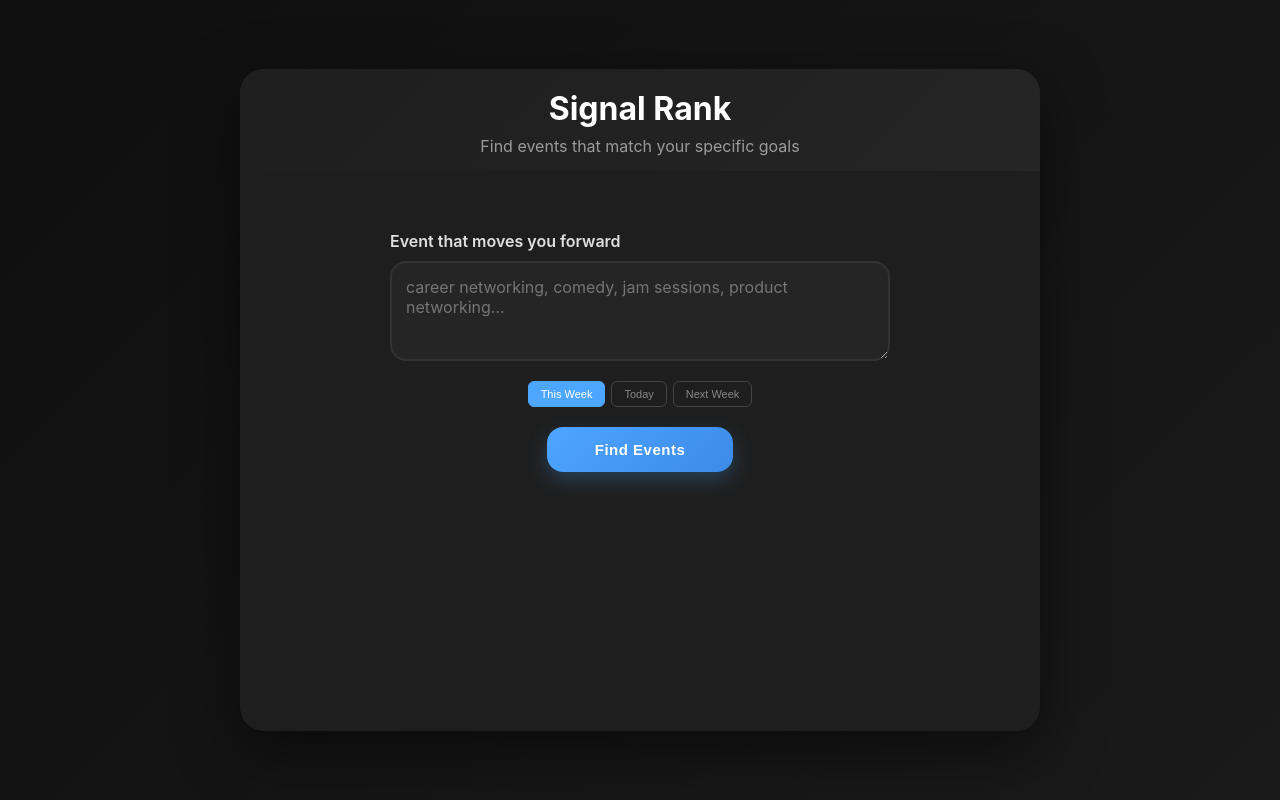
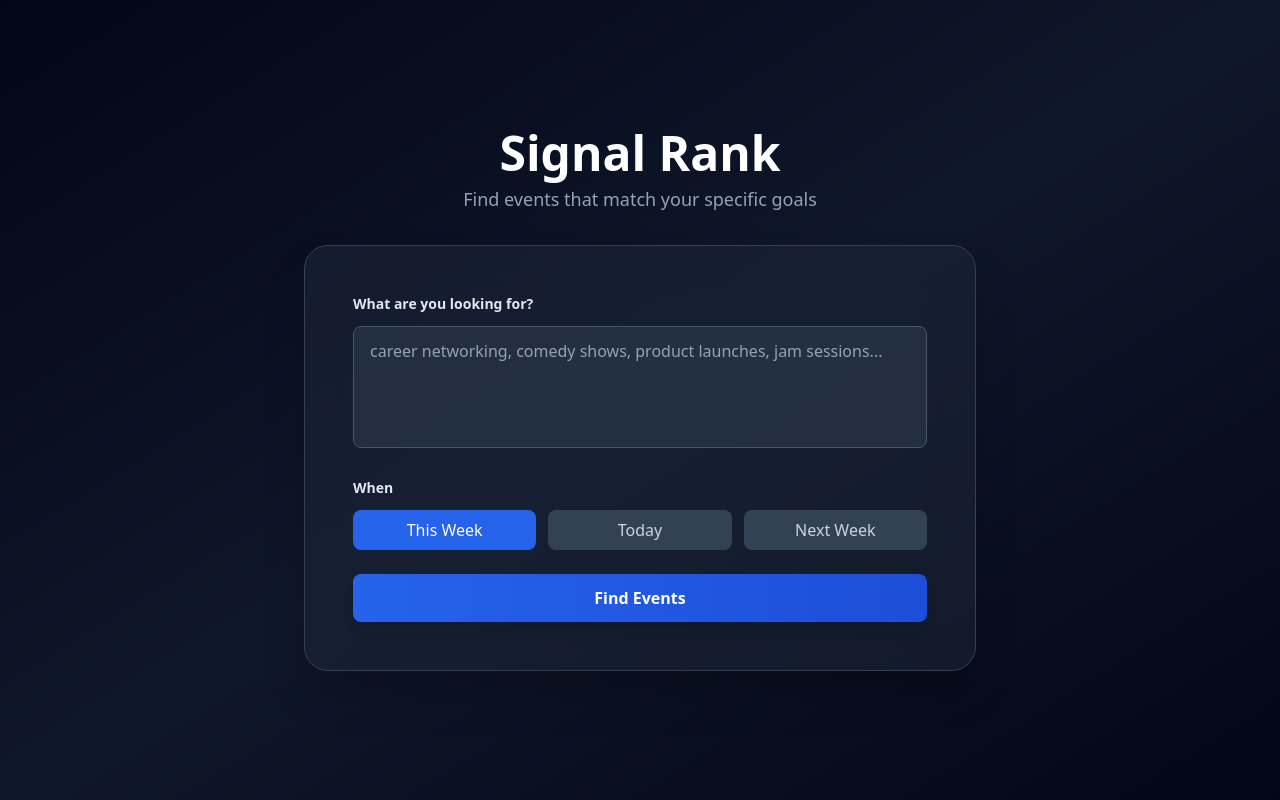
Before and after one commit to fiyinadeyera/SignalRank, a Flask app: page / in a window 1280 px wide. Run offline with Flask 3, Linux system fonts and the light colour scheme; some libraries are stand-ins or nearby versions.

Commit message:
Redesign UI with Tailwind CSS
- Add Tailwind CSS for modern, professional styling
- Remove custom dark CSS, use Tailwind's utility-first approach
- Change label from 'Event that moves you forward' to 'What are you looking for?'
- Reduce header spacing (tighter layout)
- Improve event cards with better visual hierarchy
- Glass-morphism effect with backdrop blur
- Better color scheme and typography
- Smoother interactions and hover effects

```diff
--- a/templates/index.html
+++ b/templates/index.html
@@ -4,219 +4,15 @@
     <meta charset="UTF-8">
     <meta name="viewport" content="width=device-width, initial-scale=1.0">
     <title>Signal Rank</title>
+    <script src="https://cdn.tailwindcss.com"></script>
     <style>
-        * {
-            margin: 0;
-            padding: 0;
-            box-sizing: border-box;
-        }
-
-        body {
-            font-family: -apple-system, BlinkMacSystemFont, 'Segoe UI', Roboto, sans-serif;
-            background: linear-gradient(135deg, #0f0f0f 0%, #1a1a1a 100%);
-            min-height: 100vh;
-            display: flex;
-            align-items: center;
-            justify-content: center;
-            padding: 20px;
-        }
-
-        .container {
-            background: #1e1e1e;
-            border-radius: 24px;
-            box-shadow: 0 20px 60px rgba(0, 0, 0, 0.5);
-            max-width: 800px;
-            width: 100%;
-            overflow: hidden;
-        }
-
-        .header {
-            background: linear-gradient(135deg, #1e1e1e 0%, #252525 100%);
-            color: #e0e0e0;
-            padding: 20px 30px 15px 30px;
-            text-align: center;
-        }
-
-        .header h1 {
-            font-size: 32px;
-            margin-bottom: 8px;
-            font-weight: 700;
-            color: #fff;
-        }
-
-        .header p {
-            font-size: 16px;
-            opacity: 0.85;
-            color: #b0b0b0;
-        }
-
-        .content {
-            padding: 60px 30px;
-            display: flex;
-            flex-direction: column;
-            align-items: center;
-            min-height: 70vh;
-        }
-
-        form {
-            width: 100%;
-            display: flex;
-            flex-direction: column;
-            align-items: center;
-        }
-
-        .form-group {
-            margin-bottom: 20px;
-        }
-
-        label {
-            display: block;
-            font-weight: 600;
-            margin-bottom: 10px;
-            color: #e0e0e0;
-        }
-
-        textarea {
-            width: 100%;
-            padding: 14px;
-            border: 2px solid #333;
-            border-radius: 16px;
-            font-size: 16px;
-            font-family: inherit;
-            resize: vertical;
-            min-height: 100px;
-            transition: all 0.3s;
-            background: #252525;
-            color: #e0e0e0;
-        }
-
-        textarea:focus {
-            outline: none;
-            border-color: #4da6ff;
-            box-shadow: 0 0 0 3px rgba(77, 166, 255, 0.15);
-        }
-
-
-        .filter-buttons {
-            display: flex;
-            gap: 8px;
-            margin-bottom: 20px;
-            justify-content: center;
-        }
-
-        .filter-btn {
-            padding: 6px 12px;
-            border: 1px solid #444;
-            background: transparent;
-            color: #888;
-            border-radius: 6px;
-            font-size: 11px;
-            font-weight: 400;
-            cursor: pointer;
-            transition: all 0.2s;
-        }
-
-        .filter-btn:hover {
-            border-color: #4da6ff;
-            color: #4da6ff;
-        }
-
-        .filter-btn.active {
-            background: #4da6ff;
-            border-color: #4da6ff;
-            color: white;
-        }
-
-        .form-group {
-            display: flex;
-            flex-direction: column;
-            width: 100%;
-            max-width: 500px;
-        }
-
-        .form-group > textarea {
-            width: 100%;
-        }
-
-        .filter-buttons {
-            display: flex;
-            gap: 6px;
-            margin-bottom: 20px;
-            justify-content: center;
-        }
-
-        .submit-btn {
-            background: linear-gradient(135deg, #4da6ff 0%, #3d8ae8 100%);
-            color: white;
-            border: none;
-            padding: 14px 48px;
-            font-size: 15px;
-            font-weight: 700;
-            border-radius: 16px;
-            cursor: pointer;
-            transition: all 0.3s ease;
-            width: auto;
-            max-width: 400px;
-            box-shadow: 0 8px 20px rgba(77, 166, 255, 0.25);
-            letter-spacing: 0.5px;
-            margin: 0 auto;
-            display: block;
-        }
-
-        .submit-btn:hover {
-            transform: translateY(-4px);
-            box-shadow: 0 16px 32px rgba(77, 166, 255, 0.35);
-        }
-
-        .submit-btn:active {
-            transform: translateY(-2px);
-        }
-
-        .submit-btn:disabled {
-            opacity: 0.6;
-            cursor: not-allowed;
-            transform: none;
-        }
-
-        .loading {
-            display: none;
-            text-align: center;
-            padding: 20px;
-        }
-
-        .spinner {
-            border: 3px solid #333;
-            border-top: 3px solid #4da6ff;
-            border-radius: 50%;
-            width: 40px;
-            height: 40px;
-            animation: spin 1s linear infinite;
-            margin: 0 auto 10px;
-        }
-
         @keyframes spin {
             0% { transform: rotate(0deg); }
             100% { transform: rotate(360deg); }
         }
-
-        .loading p {
-            color: #b0b0b0;
+        .spinner {
+            animation: spin 1s linear infinite;
         }
-
-        .result {
-            display: none;
-            margin-top: 30px;
-            padding: 24px;
-            background: #252525;
-            border-radius: 20px;
-            border: 2px solid #333;
-        }
-
-        .result.show {
-            display: block;
-            animation: slideIn 0.4s ease;
-        }
-
         @keyframes slideIn {
             from {
                 opacity: 0;
@@ -227,223 +23,72 @@
                 transform: translateY(0);
             }
         }
-
-        .result h2 {
-            color: #4da6ff;
-            margin-bottom: 15px;
-            font-size: 20px;
-            font-weight: 700;
-        }
-
-        .result-content {
-            color: #d0d0d0;
-            line-height: 1.8;
-            font-size: 14px;
-        }
-
-        .event-card {
-            background: #1e1e1e;
-            padding: 18px;
-            margin-bottom: 16px;
-            border-radius: 12px;
-            display: flex;
-            gap: 16px;
-        }
-
-        .event-card:last-child {
-            margin-bottom: 0;
-        }
-
-        .event-number {
-            font-weight: 700;
-            font-size: 20px;
-            color: #4da6ff;
-            min-width: 28px;
-            text-align: center;
-            margin-top: 2px;
-        }
-
-        .event-content {
-            flex: 1;
-        }
-
-        .event-header {
-            display: flex;
-            justify-content: space-between;
-            align-items: flex-start;
-            gap: 12px;
-            margin-bottom: 8px;
-        }
-
-        .event-name {
-            font-weight: 600;
-            color: #fff;
-            font-size: 15px;
-            flex: 1;
-        }
-
-        .save-btn {
-            background: none;
-            border: none;
-            color: #666;
-            font-size: 18px;
-            cursor: pointer;
-            padding: 4px 8px;
-            transition: all 0.2s;
-            flex-shrink: 0;
-        }
-
-        .save-btn:hover {
-            color: #4da6ff;
-            transform: scale(1.2);
-        }
-
-        .save-btn.saved {
-            color: #ff6b6b;
-        }
-
-        .event-reason {
-            color: #4da6ff;
-            font-size: 13px;
-            font-weight: 500;
-            margin-bottom: 8px;
-            padding: 8px;
-            background: rgba(77, 166, 255, 0.1);
-            border-radius: 8px;
-            border-left: 3px solid #4da6ff;
-        }
-
-        .event-description {
-            color: #b0b0b0;
-            margin-bottom: 10px;
-            font-size: 13px;
-            line-height: 1.5;
-        }
-
-        .event-details {
-            color: #777;
-            font-size: 12px;
-            margin-bottom: 8px;
-        }
-
-        .event-meta {
-            display: flex;
-            justify-content: space-between;
-            align-items: center;
-            color: #888;
-            font-size: 13px;
-            font-weight: 500;
-            gap: 12px;
-            margin-bottom: 10px;
-        }
-
-        .score {
-            padding: 6px 12px;
-            border-radius: 8px;
-            font-weight: 600;
-            color: #fff;
-        }
-
-        .score-high {
-            background: #2d5a3d;
-            color: #6fbf73;
-        }
-
-        .score-medium {
-            background: #2d4a5a;
-            color: #4da6ff;
-        }
-
-        .score-low {
-            background: #5a3d2d;
-            color: #ff9f43;
-        }
-
-        .free-status {
-            color: #6fbf73;
-            font-weight: 600;
-        }
-
-        .paid-status {
-            color: #ff9f43;
-            font-weight: 600;
-        }
-
-        .event-link {
-            color: #4da6ff;
-            text-decoration: none;
-            font-size: 12px;
-            font-weight: 500;
-            transition: color 0.2s;
-        }
-
-        .event-link:hover {
-            color: #6bb8ff;
-            text-decoration: underline;
-        }
-
-        .info-badge {
-            display: inline-block;
-            background: linear-gradient(135deg, #4da6ff 0%, #3d8ae8 100%);
-            color: white;
-            padding: 10px 16px;
-            border-radius: 12px;
-            font-size: 12px;
-            margin-top: 20px;
-            font-weight: 600;
-            box-shadow: 0 4px 12px rgba(77, 166, 255, 0.2);
-        }
-
-        .error {
-            color: #ff6b6b;
-            padding: 14px;
-            background: #2a1a1a;
-            border-radius: 16px;
-            border: 2px solid #5a3a3a;
-            display: none;
-            font-weight: 500;
-        }
-
-        .error.show {
-            display: block;
+        .slide-in {
+            animation: slideIn 0.4s ease;
         }
     </style>
 </head>
-<body>
-    <div class="container">
-        <div class="header">
-            <h1>Signal Rank</h1>
-            <p>Find events that match your specific goals</p>
+<body class="bg-gradient-to-br from-slate-950 via-slate-900 to-slate-950 min-h-screen">
+    <div class="flex items-center justify-center min-h-screen p-4">
+        <div class="w-full max-w-2xl">
+            <!-- Header -->
+            <div class="text-center mb-8">
+                <h1 class="text-5xl font-bold text-white mb-2">Signal Rank</h1>
+                <p class="text-lg text-slate-400">Find events that match your specific goals</p>
             </div>
 
-        <div class="content">
-            <form id="goalForm">
-                <div class="form-group">
-                    <label for="goals">Event that moves you forward</label>
-                    <textarea id="goals" placeholder="career networking, comedy, jam sessions, product networking..."></textarea>
+            <!-- Main Card -->
+            <div class="bg-slate-800/50 backdrop-blur-xl border border-slate-700 rounded-3xl shadow-2xl overflow-hidden">
+                <div class="p-8 md:p-12">
+                    <!-- Form -->
+                    <form id="goalForm" class="space-y-6">
+                        <!-- Goals Input -->
+                        <div>
+                            <label for="goals" class="block text-sm font-semibold text-slate-200 mb-3">What are you looking for?</label>
+                            <textarea
+                                id="goals"
+                                placeholder="career networking, comedy shows, product launches, jam sessions..."
+                                class="w-full px-4 py-3 bg-slate-700/50 border border-slate-600 rounded-lg text-white placeholder-slate-400 focus:outline-none focus:ring-2 focus:ring-blue-500 focus:border-transparent transition resize-none"
+                                rows="4"
+                            ></textarea>
                         </div>
 
-                <div class="filter-buttons">
-                    <button type="button" class="filter-btn active" data-filter="this-week">This Week</button>
-                    <button type="button" class="filter-btn" data-filter="today">Today</button>
-                    <button type="button" class="filter-btn" data-filter="next-week">Next Week</button>
+                        <!-- Date Filters -->
+                        <div>
+                            <label class="block text-sm font-semibold text-slate-200 mb-3">When</label>
+                            <div class="flex gap-3">
+                                <button type="button" class="filter-btn flex-1 px-4 py-2 bg-blue-600 text-white rounded-lg font-medium active data-filter='this-week' hover:bg-blue-700 transition">This Week</button>
+                                <button type="button" class="filter-btn flex-1 px-4 py-2 bg-slate-700 text-slate-300 rounded-lg font-medium hover:bg-slate-600 transition data-filter='today'">Today</button>
+                                <button type="button" class="filter-btn flex-1 px-4 py-2 bg-slate-700 text-slate-300 rounded-lg font-medium hover:bg-slate-600 transition data-filter='next-week'">Next Week</button>
                             </div>
                             <input type="hidden" id="dateFilter" value="this-week">
+                        </div>
 
-                <button type="submit" class="submit-btn">Find Events</button>
+                        <!-- Submit Button -->
+                        <button
+                            type="submit"
+                            class="w-full py-3 bg-gradient-to-r from-blue-600 to-blue-700 hover:from-blue-700 hover:to-blue-800 text-white font-semibold rounded-lg transition transform hover:scale-105 active:scale-95 shadow-lg"
+                        >
+                            Find Events
+                        </button>
                     </form>
 
-            <div class="error" id="error"></div>
+                    <!-- Error -->
+                    <div id="error" class="hidden mt-6 p-4 bg-red-900/30 border border-red-700 rounded-lg text-red-300 text-sm"></div>
 
-            <div class="loading" id="loading">
-                <div class="spinner"></div>
-                <p>Ranking events for you...</p>
+                    <!-- Loading -->
+                    <div id="loading" class="hidden mt-8 text-center">
+                        <div class="spinner w-10 h-10 border-4 border-slate-600 border-t-blue-500 rounded-full mx-auto mb-3"></div>
+                        <p class="text-slate-400">Ranking events for you...</p>
                     </div>
 
-            <div class="result" id="result">
-                <h2>Your Rankings</h2>
-                <div class="result-content" id="resultContent"></div>
-                <div class="info-badge" id="infoBadge"></div>
+                    <!-- Results -->
+                    <div id="result" class="hidden mt-8 space-y-4">
+                        <h2 class="text-2xl font-bold text-white">Your Rankings</h2>
+                        <div class="space-y-3" id="resultContent"></div>
+                        <div id="infoBadge" class="mt-6 inline-block px-4 py-2 bg-blue-600/20 border border-blue-500 text-blue-300 rounded-lg text-sm font-medium"></div>
+                    </div>
+                </div>
             </div>
         </div>
     </div>
@@ -464,7 +109,6 @@
 
             for (const line of lines) {
                 if (line.startsWith('Score:')) {
-                    // This is a score line
                     if (currentEvent) {
                         const scoreMatch = line.match(/Score:\s*(\d+)\/10\s*\|\s*(FREE|PAID)/i);
                         if (scoreMatch) {
@@ -476,18 +120,14 @@
                     }
                     currentEvent = null;
                 } else if (skipUntilFirstEvent && !line.match(/^[A-Z]/)) {
-                    // Skip intro text until we find something that looks like an event name
                     continue;
                 } else if (line.startsWith('REASON:')) {
-                    // Extract reason why it matches
                     if (currentEvent) {
                         currentEvent.reason = line.replace('REASON:', '').trim();
                     }
                 } else if (currentEvent === null && line && !line.includes('Score:')) {
-                    // Start a new event if we don't have one
                     currentEvent = { name: line, description: '', reason: '', score: '?/10', isPaid: false };
                 } else if (currentEvent && !line.startsWith('Score:') && !line.startsWith('REASON:') && line) {
-                    // Add to current event description (for any extra info)
                     if (currentEvent.description) {
                         currentEvent.description += ' ' + line;
                     } else {
@@ -503,8 +143,12 @@
         document.querySelectorAll(".filter-btn").forEach(btn => {
             btn.addEventListener("click", (e) => {
                 e.preventDefault();
-                document.querySelectorAll(".filter-btn").forEach(b => b.classList.remove("active"));
-                btn.classList.add("active");
+                document.querySelectorAll(".filter-btn").forEach(b => {
+                    b.classList.remove("bg-blue-600", "text-white");
+                    b.classList.add("bg-slate-700", "text-slate-300");
+                });
+                btn.classList.remove("bg-slate-700", "text-slate-300");
+                btn.classList.add("bg-blue-600", "text-white");
                 document.getElementById("dateFilter").value = btn.getAttribute("data-filter");
             });
         });
@@ -516,7 +160,7 @@
             const dateFilter = document.getElementById("dateFilter").value;
 
             if (!goals) {
-                showError("Please enter what you're optimizing for");
+                showError("Please enter what you're looking for");
                 return;
             }
 
@@ -540,23 +184,19 @@
 
                 const rankedEvents = parseResults(data.ranking);
                 const allEvents = data.events || [];
-
-                // Load saved events from localStorage
                 const savedEvents = JSON.parse(localStorage.getItem('savedEvents') || '{}');
 
                 const cardsHtml = rankedEvents.map((event, index) => {
                     const scoreNum = parseInt(event.score);
-                    let scoreClass = 'score-low';
-                    if (scoreNum >= 8) scoreClass = 'score-high';
-                    else if (scoreNum >= 6) scoreClass = 'score-medium';
+                    let scoreBg = 'bg-orange-900/30 text-orange-300';
+                    if (scoreNum >= 8) scoreBg = 'bg-green-900/30 text-green-300';
+                    else if (scoreNum >= 6) scoreBg = 'bg-blue-900/30 text-blue-300';
 
-                    // Find the full event data by matching name
                     const fullEvent = allEvents.find(e => e.name.toLowerCase() === event.name.toLowerCase());
                     const eventUrl = fullEvent?.url || '';
                     const eventTime = fullEvent?.start || '';
-                    const eventId = event.name; // Use event name as ID for saved events
+                    const eventId = event.name;
 
-                    // Format time (extract time from start if available)
                     let timeStr = '';
                     if (eventTime) {
                         const parts = eventTime.split(' ');
@@ -566,25 +206,27 @@
                     const isSaved = savedEvents[eventId] ? true : false;
 
                     return `
-                        <div class="event-card">
-                            <div class="event-number">${index + 1}</div>
-                            <div class="event-content">
-                                <div class="event-header">
-                                    <div class="event-name">${escapeHtml(event.name)}</div>
-                                    <button class="save-btn ${isSaved ? 'saved' : ''}" data-event-id="${escapeHtml(eventId)}" title="${isSaved ? 'Remove from favorites' : 'Save to favorites'}">
+                        <div class="bg-slate-700/30 border border-slate-600 rounded-xl p-4 hover:bg-slate-700/50 transition">
+                            <div class="flex gap-4">
+                                <div class="text-2xl font-bold text-blue-400 flex-shrink-0 w-8">${index + 1}</div>
+                                <div class="flex-1">
+                                    <div class="flex justify-between items-start gap-2 mb-2">
+                                        <h3 class="font-semibold text-white text-base">${escapeHtml(event.name)}</h3>
+                                        <button class="save-btn text-xl flex-shrink-0 transition ${isSaved ? 'text-red-400' : 'text-slate-500 hover:text-blue-400'}" data-event-id="${escapeHtml(eventId)}" title="${isSaved ? 'Remove from favorites' : 'Save to favorites'}">
                                             ♥
                                         </button>
                                     </div>
-                                ${event.reason ? `<div class="event-reason">Matches your goals: ${escapeHtml(event.reason)}</div>` : ''}
-                                <div class="event-description">${escapeHtml(event.description)}</div>
-                                ${timeStr ? `<div class="event-details">${timeStr}</div>` : ''}
-                                <div class="event-meta">
-                                    <span class="score ${scoreClass}">${event.score}</span>
-                                    <span class="${event.isPaid ? 'paid-status' : 'free-status'}">
+                                    ${event.reason ? `<div class="text-sm text-blue-300 mb-2">Matches: ${escapeHtml(event.reason)}</div>` : ''}
+                                    ${event.description ? `<p class="text-sm text-slate-400 mb-3">${escapeHtml(event.description)}</p>` : ''}
+                                    <div class="flex items-center gap-3 flex-wrap">
+                                        <span class="px-2 py-1 rounded ${scoreBg} text-xs font-semibold">${event.score}</span>
+                                        <span class="text-xs font-semibold ${event.isPaid ? 'text-amber-400' : 'text-emerald-400'}">
                                             ${event.isPaid ? 'PAID' : 'FREE'}
                                         </span>
+                                        ${timeStr ? `<span class="text-xs text-slate-500">${timeStr}</span>` : ''}
+                                        ${eventUrl ? `<a href="${eventUrl}" target="_blank" class="text-xs text-blue-400 hover:text-blue-300 transition ml-auto">Register →</a>` : ''}
                                     </div>
-                                ${eventUrl ? `<a href="${eventUrl}" target="_blank" class="event-link">Register →</a>` : ''}
+                                </div>
                             </div>
                         </div>
                     `;
@@ -593,12 +235,13 @@
                 document.getElementById("resultContent").innerHTML = cardsHtml;
                 document.getElementById("infoBadge").textContent =
                     data.is_live
-                        ? `Live events (${data.event_count} found)`
+                        ? `✓ Live events (${data.event_count} found)`
                         : `Sample events (add API keys for live events)`;
 
-                document.getElementById("result").classList.add("show");
+                const resultEl = document.getElementById("result");
+                resultEl.classList.remove("hidden");
+                resultEl.classList.add("slide-in");
 
-                // Add event listeners for save buttons
                 document.querySelectorAll('.save-btn').forEach(btn => {
                     btn.addEventListener('click', (e) => {
                         e.preventDefault();
@@ -607,10 +250,12 @@
 
                         if (saved[eventId]) {
                             delete saved[eventId];
-                            btn.classList.remove('saved');
+                            btn.classList.remove('text-red-400');
+                            btn.classList.add('text-slate-500');
                         } else {
                             saved[eventId] = true;
-                            btn.classList.add('saved');
+                            btn.classList.remove('text-slate-500');
+                            btn.classList.add('text-red-400');
                         }
 
                         localStorage.setItem('savedEvents', JSON.stringify(saved));
@@ -625,16 +270,16 @@
         });
 
         function showLoading(show) {
-            document.getElementById("loading").style.display = show ? "block" : "none";
+            document.getElementById("loading").classList.toggle("hidden", !show);
         }
 
         function showError(message) {
             const error = document.getElementById("error");
             if (message) {
                 error.textContent = message;
-                error.classList.add("show");
+                error.classList.remove("hidden");
             } else {
-                error.classList.remove("show");
+                error.classList.add("hidden");
             }
         }
     </script>
```
Lines whose indentation alone changed are shown as unchanged.
